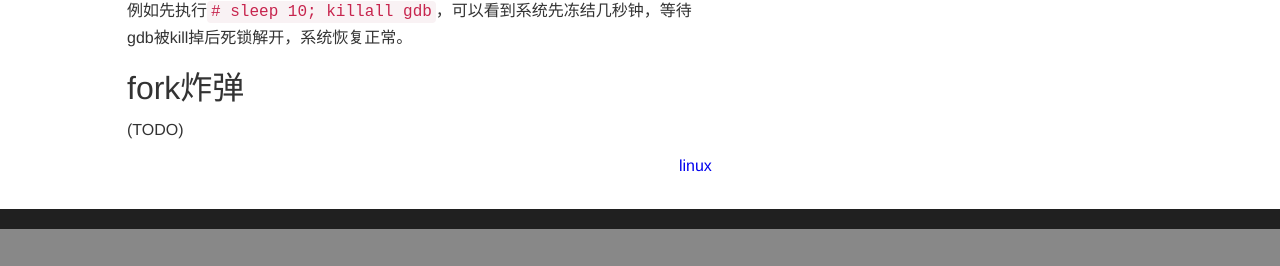
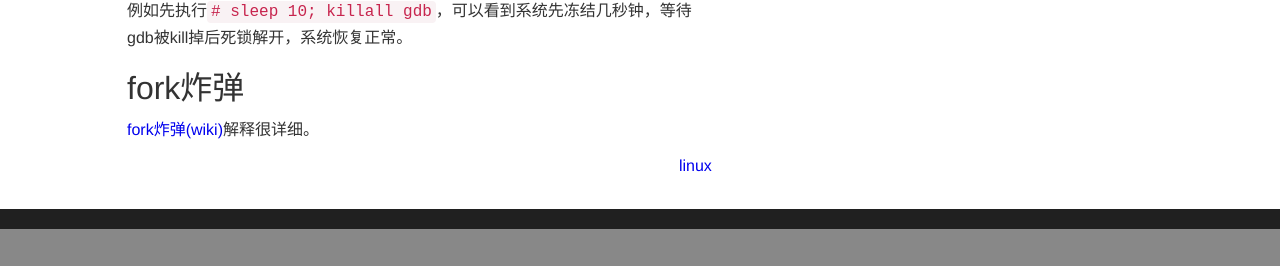
Before and after one commit to taocp/taocp.github.com, a Jekyll site: the page built from _posts/2014-7-21-Linux花样作死的几种姿势.md, in a window 1280 px wide. Shown: the part 1300-1566 px from the top of the page. Built offline with Jekyll 4.4.1, drawn with Linux system fonts in a browser that asks for light colours; nearby versions of some CDN libraries; library files that are not in the unit come from our copies; Markdown is read by kramdown in place of the engine named in the settings; comment, search, counter and statistics services are not loaded.

Commit message:
update 2014-7-21

```diff
--- a/_posts/2014-7-21-Linux花样作死的几种姿势.md
+++ b/_posts/2014-7-21-Linux花样作死的几种姿势.md
@@ -65,4 +65,4 @@ categories:
 
 
 # fork炸弹
-(TODO)
+[fork炸弹(wiki)](https://zh.wikipedia.org/zh/Fork炸弹)解释很详细。
```
